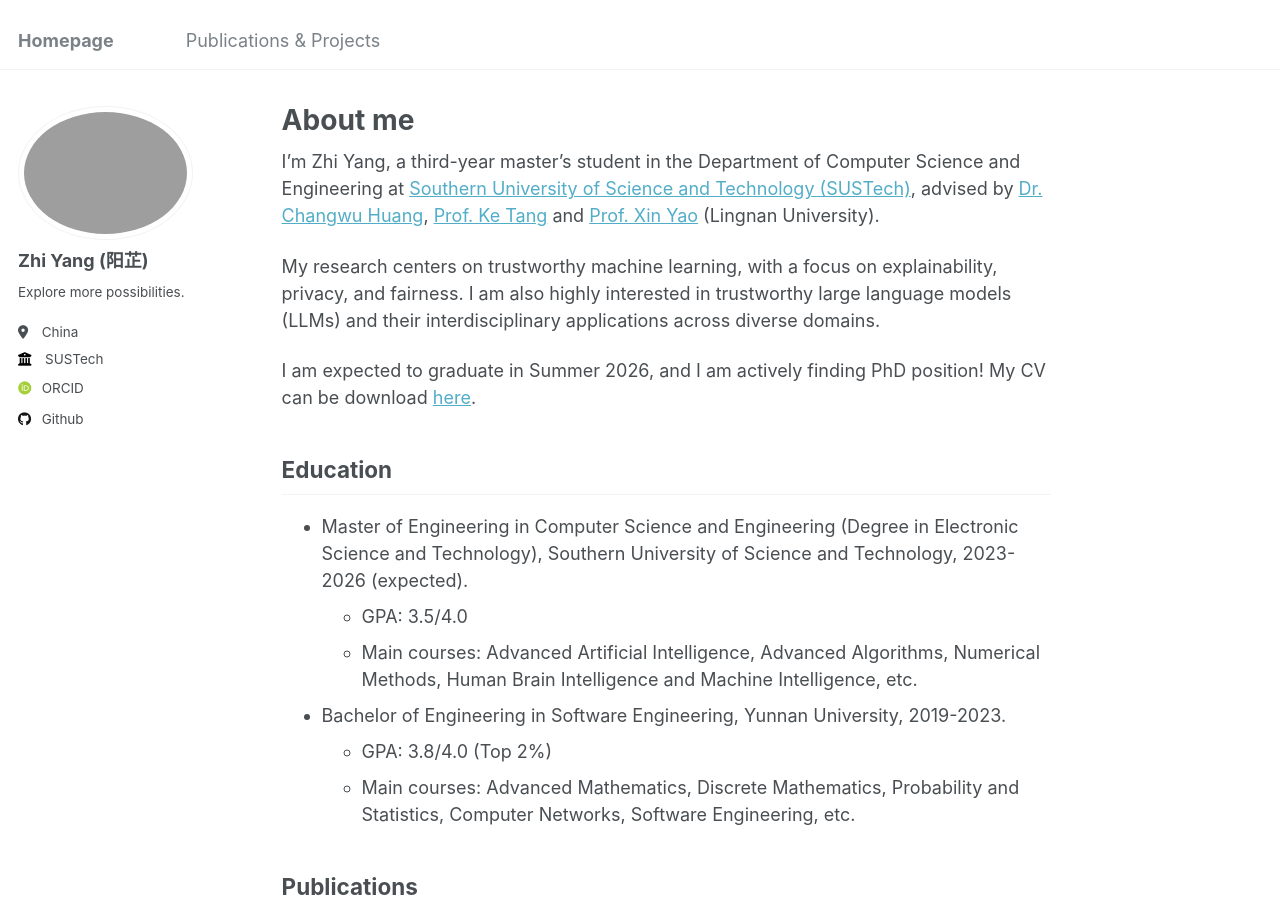
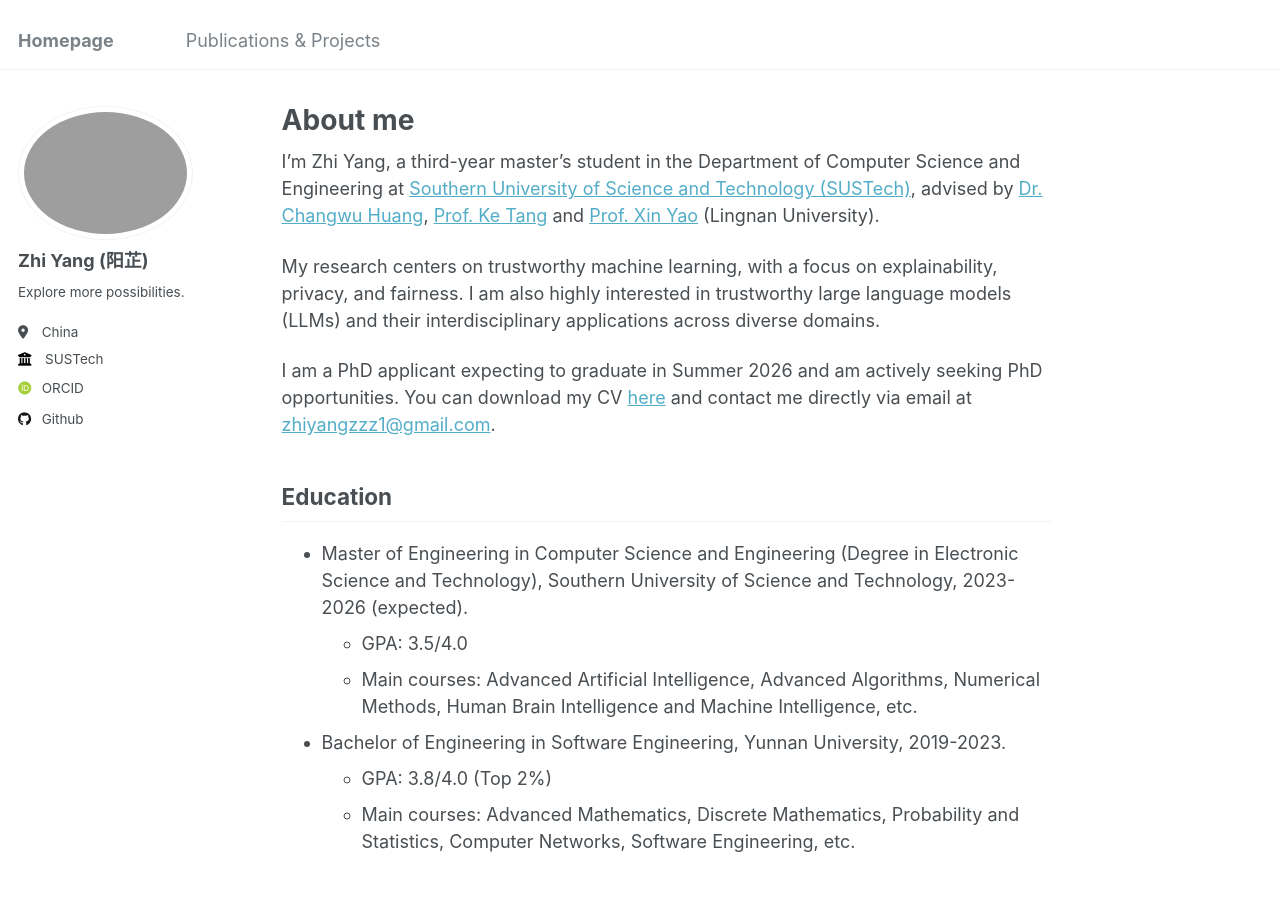
Before and after one commit to ruayz/ruayz.github.io, a Jekyll site: the page built from _pages/about.md, in a window 1280 px wide and 900 px high. Built offline with Jekyll 4.4.1, drawn with Linux system fonts in a browser that asks for light colours; some web fonts are replaced.

Commit message:
Update about.md

```diff
--- a/_pages/about.md
+++ b/_pages/about.md
@@ -10,7 +10,7 @@
 
 My research centers on trustworthy machine learning, with a focus on explainability, privacy, and fairness. I am also highly interested in trustworthy large language models (LLMs) and their interdisciplinary applications across diverse domains.
 
-I am expected to graduate in Summer 2026, and I am actively finding PhD position! My CV can be download [here](http://ruayz.github.io/files/CV.pdf).
+I am a PhD applicant expecting to graduate in Summer 2026 and am actively seeking PhD opportunities. You can download my CV [here](http://ruayz.github.io/files/CV.pdf) and contact me directly via email at [zhiyangzzz1@gmail.com](mailto:zhiyangzzz1@gmail.com).
 
 Education
 ------
```
